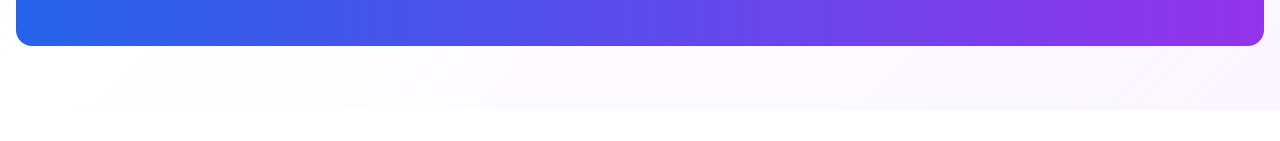
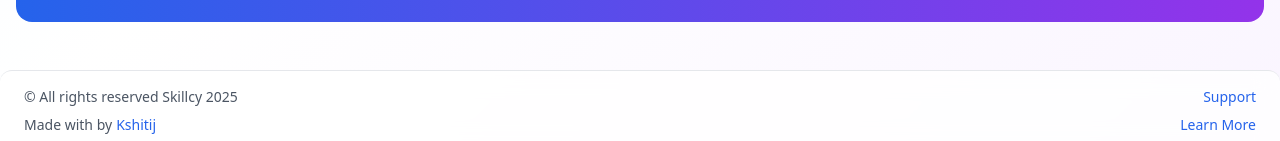
Before and after one commit to Kshitij83/skillcy, a React (Vite) app: page / in a window 1280 px wide. Shown: the part 1143-1284 px from the top of the page. Before the commit the page ends 1253 px from the top, so only its background shows below. Built offline with nearby package versions, Linux system fonts and the light colour scheme; no server answers.

Commit message:
update footer

```diff
--- a/src/pages/Home.tsx
+++ b/src/pages/Home.tsx
@@ -37,7 +37,8 @@ export const Home: React.FC = () => {
   ];
 
   return (
-    <div className="container mx-auto px-4 py-16">
+    <>
+    <div className="container mx-auto px-4 py-10">
       {/* Hero Section */}
       <div className="text-center mb-16">
         <h1 className="text-5xl md:text-6xl font-bold mb-6 bg-gradient-to-r from-blue-600 via-purple-600 to-pink-600 bg-clip-text text-transparent animate-pulse">
@@ -167,5 +168,41 @@ export const Home: React.FC = () => {
         </div>
       )}
     </div>
+    {/* Footer Block */}
+      <footer className="mt-2 rounded-xl bg-white/80 dark:bg-gray-800/80 backdrop-blur-md border-t border-gray-200 dark:border-gray-700 pt-4 pb-4 px-6 flex flex-col md:flex-row md:items-end md:justify-between gap-4 text-sm shadow-lg">
+        <div className="flex flex-col gap-2">
+          <span className="text-gray-600 dark:text-gray-400">
+            © All rights reserved Skillcy 2025
+          </span>
+          <span className="text-gray-600 dark:text-gray-400 flex items-center">
+            Made with by{' '}
+            <a
+              href="https://github.com/Kshitij83"
+              target="_blank"
+              rel="noopener noreferrer"
+              className="text-blue-600 dark:text-blue-400 hover:underline font-medium ml-1"
+            >
+              Kshitij
+            </a>
+          </span>
+        </div>
+        <div className="flex flex-col items-end gap-2">
+          <a
+            href="mailto:ksh03082004@gmail.com"
+            className="text-blue-600 dark:text-blue-400 hover:underline font-medium"
+          >
+            Support
+          </a>
+          <a
+            href="https://github.com/Kshitij83/skillcy"
+            target="_blank"
+            rel="noopener noreferrer"
+            className="text-blue-600 dark:text-blue-400 hover:underline font-medium"
+          >
+            Learn More
+          </a>
+        </div>
+      </footer>
+      </>
   );
 };
```
